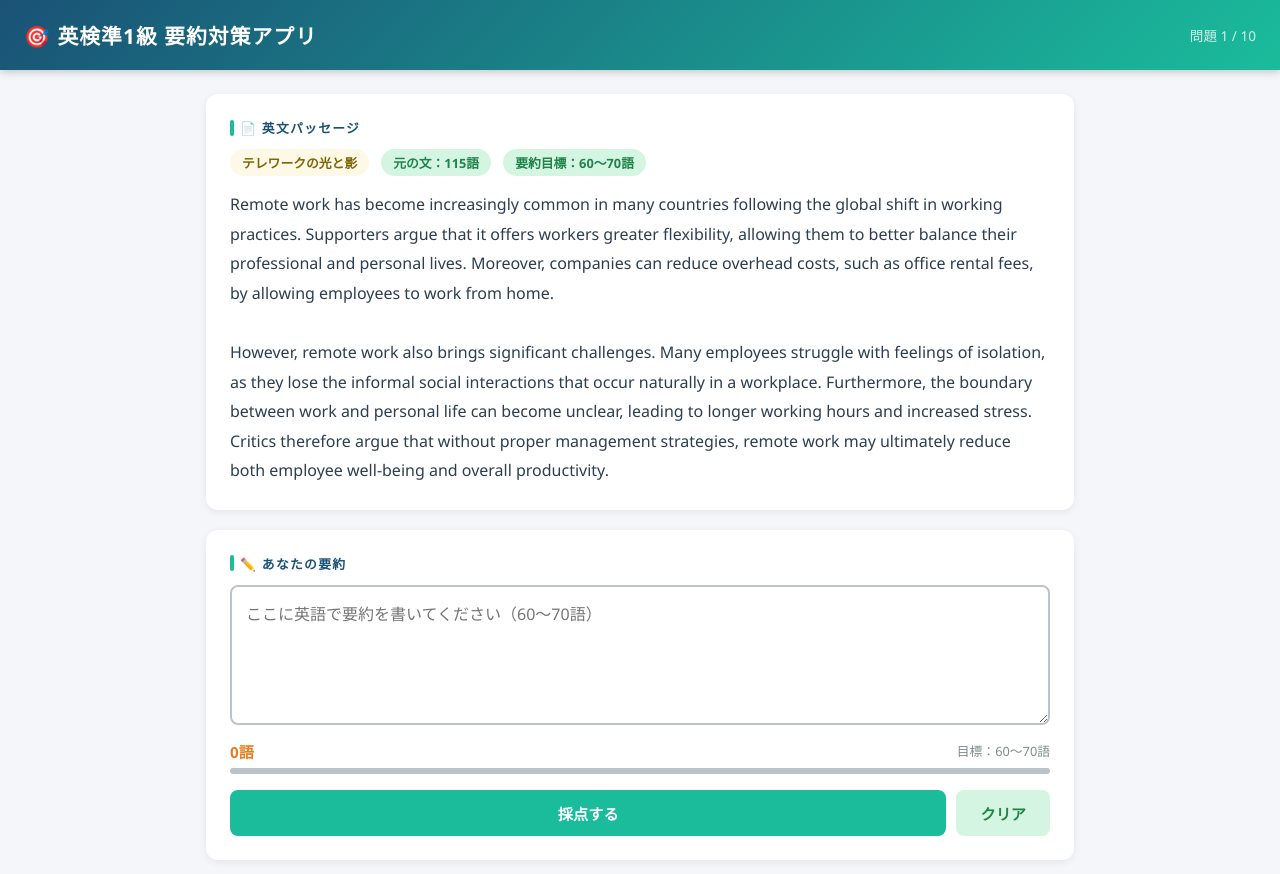
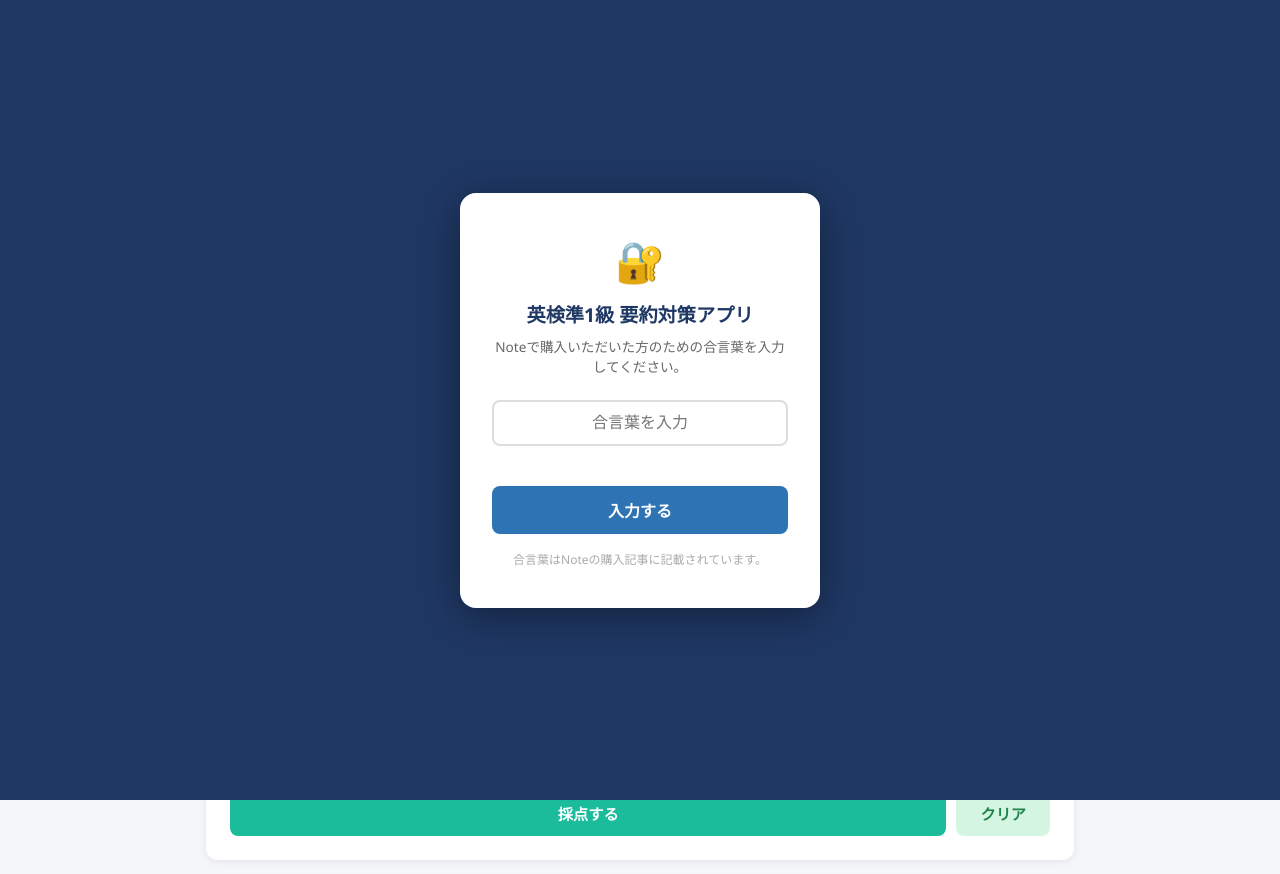
Before and after one commit to mpotential/eikensummary, a plain HTML site: page pre1kyu-b7d3a8f5.html in a window 1280 px wide. Drawn offline with Linux system fonts and the light colour scheme.

Commit message:
Add files via upload

```diff
--- a/pre1kyu-b7d3a8f5.html
+++ b/pre1kyu-b7d3a8f5.html
@@ -62,6 +62,34 @@
 </style>
 </head>
 <body>
+<div id="pw-overlay" style="position:fixed;inset:0;background:#1F3864;display:flex;align-items:center;justify-content:center;z-index:9999;font-family:'Segoe UI','Helvetica Neue',Arial,sans-serif;">
+  <div style="background:white;border-radius:16px;padding:40px 32px;max-width:360px;width:90%;text-align:center;box-shadow:0 8px 40px rgba(0,0,0,0.4);">
+    <div style="font-size:2.5rem;margin-bottom:12px;">🔐</div>
+    <h2 style="color:#1F3864;font-size:1.2rem;margin-bottom:8px;">英検準1級 要約対策アプリ</h2>
+    <p style="color:#666;font-size:0.85rem;margin-bottom:24px;">Noteで購入いただいた方のための合言葉を入力してください。</p>
+    <input id="pw-input" type="password" placeholder="合言葉を入力" style="width:100%;padding:12px 16px;border:2px solid #ddd;border-radius:8px;font-size:1rem;outline:none;text-align:center;" onkeydown="if(event.key==='Enter')checkPw()">
+    <div id="pw-error" style="color:#E74C3C;font-size:0.8rem;margin-top:8px;min-height:20px;"></div>
+    <button onclick="checkPw()" style="margin-top:12px;width:100%;padding:12px;background:#2E74B5;color:white;border:none;border-radius:8px;font-size:1rem;font-weight:700;cursor:pointer;">入力する</button>
+    <p style="color:#aaa;font-size:0.75rem;margin-top:16px;">合言葉はNoteの購入記事に記載されています。</p>
+  </div>
+</div>
+<script>
+(function(){
+  var k = sessionStorage.getItem('eiken_pw_pre1');
+  if(k === '1') document.getElementById('pw-overlay').style.display='none';
+})();
+function checkPw(){
+  var v = document.getElementById('pw-input').value.trim();
+  if(v === 'miopre2025'){
+    sessionStorage.setItem('eiken_pw_pre1','1');
+    document.getElementById('pw-overlay').style.display='none';
+  } else {
+    document.getElementById('pw-error').textContent='合言葉が違います。もう一度確認してください。';
+    document.getElementById('pw-input').value='';
+    document.getElementById('pw-input').focus();
+  }
+}
+</script>
 <header>
   <h1>🎯 英検準1級 要約対策アプリ</h1>
   <span id="q-counter">問題 1 / 10</span>
```
